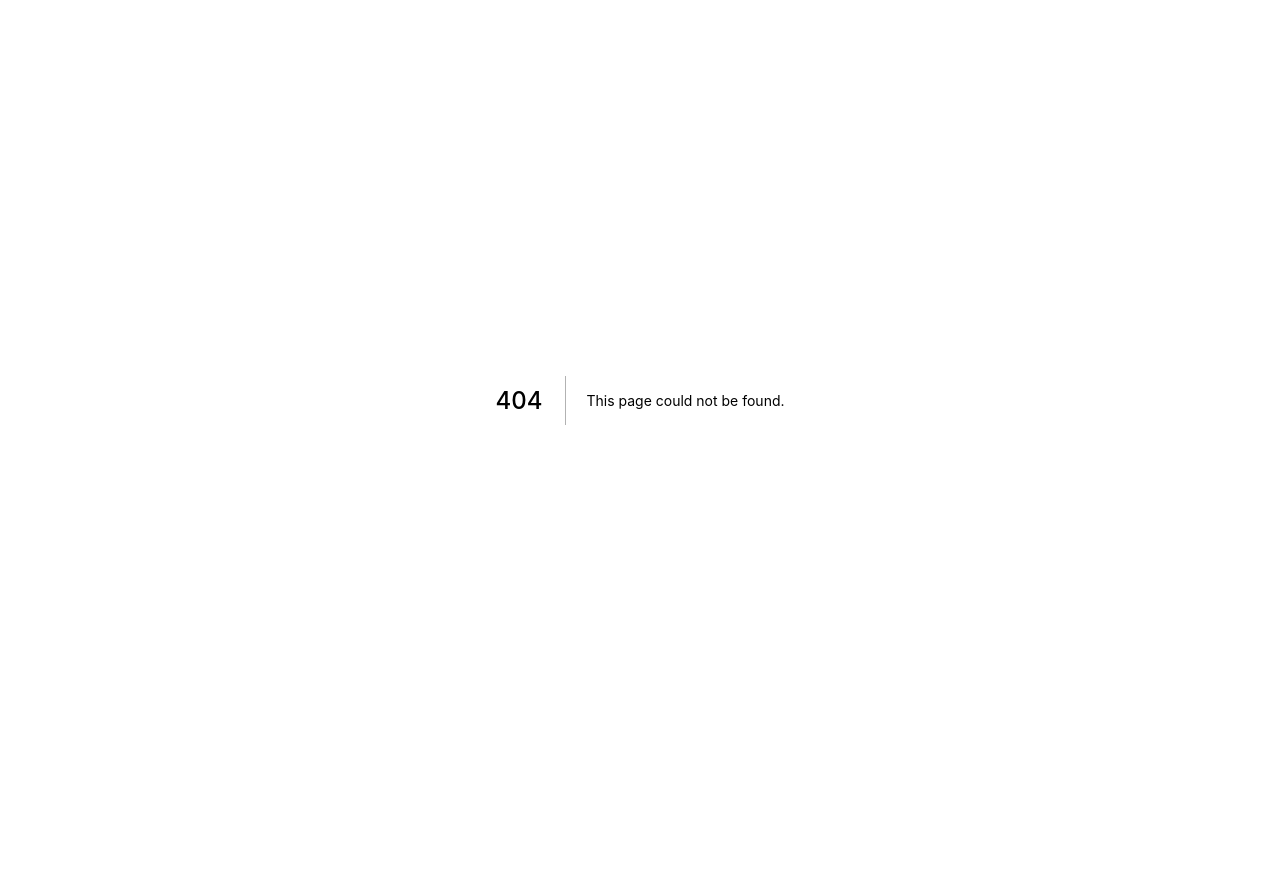
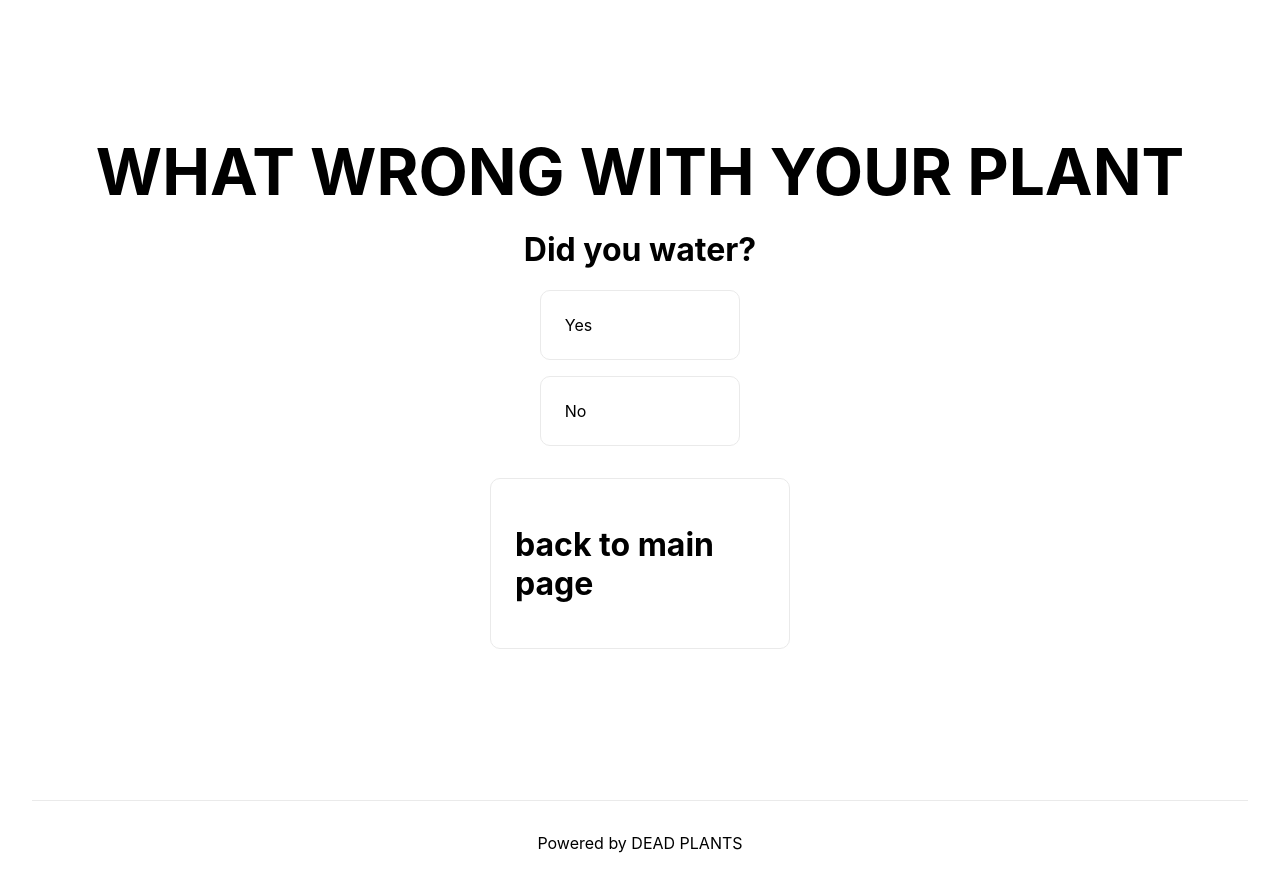
Before and after one commit to bryanweecw/whymyplantdie, a Next.js app: page /plantdoctor in a window 1280 px wide. Before the commit this address had no page. Before the commit the page ends 800 px from the top, so only its background shows below. Built offline with nearby package versions, Linux system fonts and the light colour scheme.

Commit message:
plantdoctor

```diff
--- /dev/null
+++ b/context/deadplantcontext.js
@@ -0,0 +1,43 @@
+import { createContext, useContext, useState, useEffect } from "react";
+
+const DeadPlantWrapperContext = createContext(null);
+
+export function DeadPlantWrapper({ children }) {
+  const [deadplants, setDeadPlants] = useState(0);
+
+  useEffect(() => {
+    const storedDeadPlantData = JSON.parse(localStorage.getItem("deadPlants"));
+
+    if (storedDeadPlantData) {
+      setDeadPlants(storedDeadPlantData);
+    }
+  }, []);
+
+  useEffect(() => {
+    localStorage.setItem("deadPlants", JSON.stringify(deadplants));
+  }, [deadplants]);
+
+  function addDeadPlant() {
+    setDeadPlants(deadplants + 1);
+  }
+
+  function resetDeadPlants() {
+    setDeadPlants(0);
+  }
+
+  let sharedState = {
+    deadplants,
+    resetDeadPlants,
+    addDeadPlant,
+  };
+
+  return (
+    <DeadPlantWrapperContext.Provider value={sharedState}>
+      {children}
+    </DeadPlantWrapperContext.Provider>
+  );
+}
+
+export function useDeadPlantWrapper() {
+  return useContext(DeadPlantWrapperContext);
+}
--- a/pages/_app.js
+++ b/pages/_app.js
@@ -1,7 +1,14 @@
-import '../styles/globals.css'
+import "../styles/globals.css";
+import { DeadPlantWrapper } from "../context/deadplantcontext";
 
 function MyApp({ Component, pageProps }) {
-  return <Component {...pageProps} />
+  return (
+    <>
+      <DeadPlantWrapper>
+        <Component {...pageProps} />
+      </DeadPlantWrapper>
+    </>
+  );
 }
 
-export default MyApp
+export default MyApp;
--- /dev/null
+++ b/pages/plantdoctor.js
@@ -0,0 +1,84 @@
+import Head from "next/head";
+import Image from "next/image";
+import styles from "../styles/Home.module.css";
+import data from "../../questions.json";
+import { useEffect, useState } from "react";
+import Link from "next/link";
+
+export default function PlantDoctor() {
+  const [questionState, setQuestionState] = useState("");
+
+  const handleNo = (e) => {
+    e.preventDefault();
+    setQuestionState("no");
+  };
+  const handleYes = (e) => {
+    e.preventDefault();
+    setQuestionState("yes");
+  };
+
+  useEffect(() => {
+    setQuestionState("");
+  }, []);
+
+  console.log(questionState);
+
+  return (
+    <div className={styles.container}>
+      <Head>
+        <title>Plant Doctor</title>
+        <meta name="description" content="Generated by create next app" />
+        <link rel="icon" href="/favicon.ico" />
+      </Head>
+
+      <main className={styles.main}>
+        <h1 className={styles.title}>WHAT WRONG WITH YOUR PLANT</h1>
+
+        <div>
+          {questionState === "" ? (
+            <div>
+              <h1>Did you water?</h1>
+              <div className={styles.card} onClick={handleYes}>
+                Yes
+              </div>
+              <div className={styles.card} onClick={handleNo}>
+                No
+              </div>
+            </div>
+          ) : null}
+        </div>
+        <div>
+          {questionState === "yes" ? (
+            <>
+              <h1>Overwatered</h1>
+            </>
+          ) : null}
+        </div>
+        <div>
+          {questionState === "no" ? (
+            <>
+              <h1>Underwatered</h1>
+            </>
+          ) : null}
+        </div>
+        <Link href="/">
+          <a>
+            <div className={styles.card}>
+              <h1>back to main page</h1>
+            </div>
+          </a>
+        </Link>
+      </main>
+
+      <footer className={styles.footer}>
+        <a
+          href="https://vercel.com?utm_source=create-next-app&utm_medium=default-template&utm_campaign=create-next-app"
+          target="_blank"
+          rel="noopener noreferrer"
+        >
+          Powered by DEAD PLANTS
+        </a>
+      </footer>
+    </div>
+  );
+}
```
Also changed, not shown: pages/index.js (+53 -44 lines).
